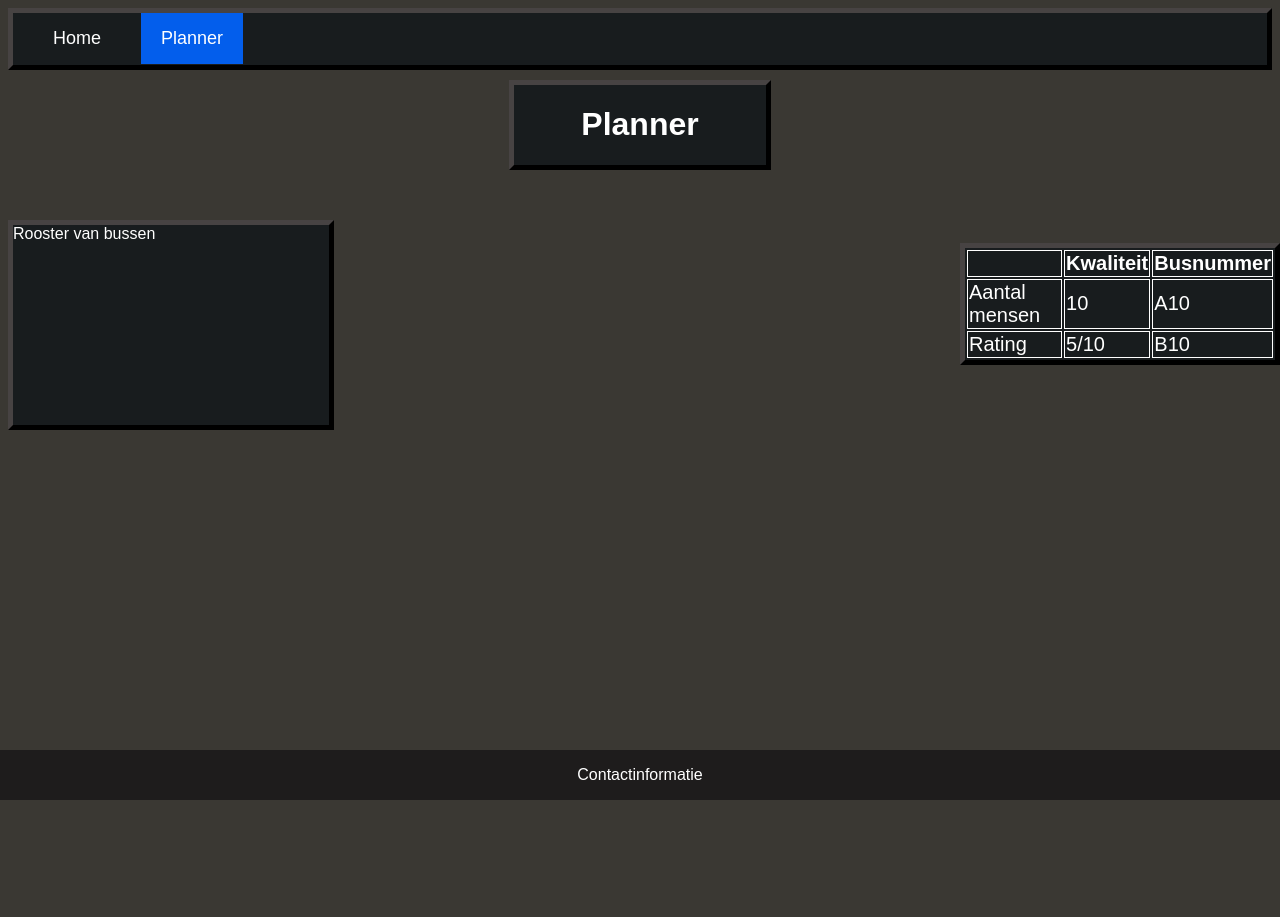
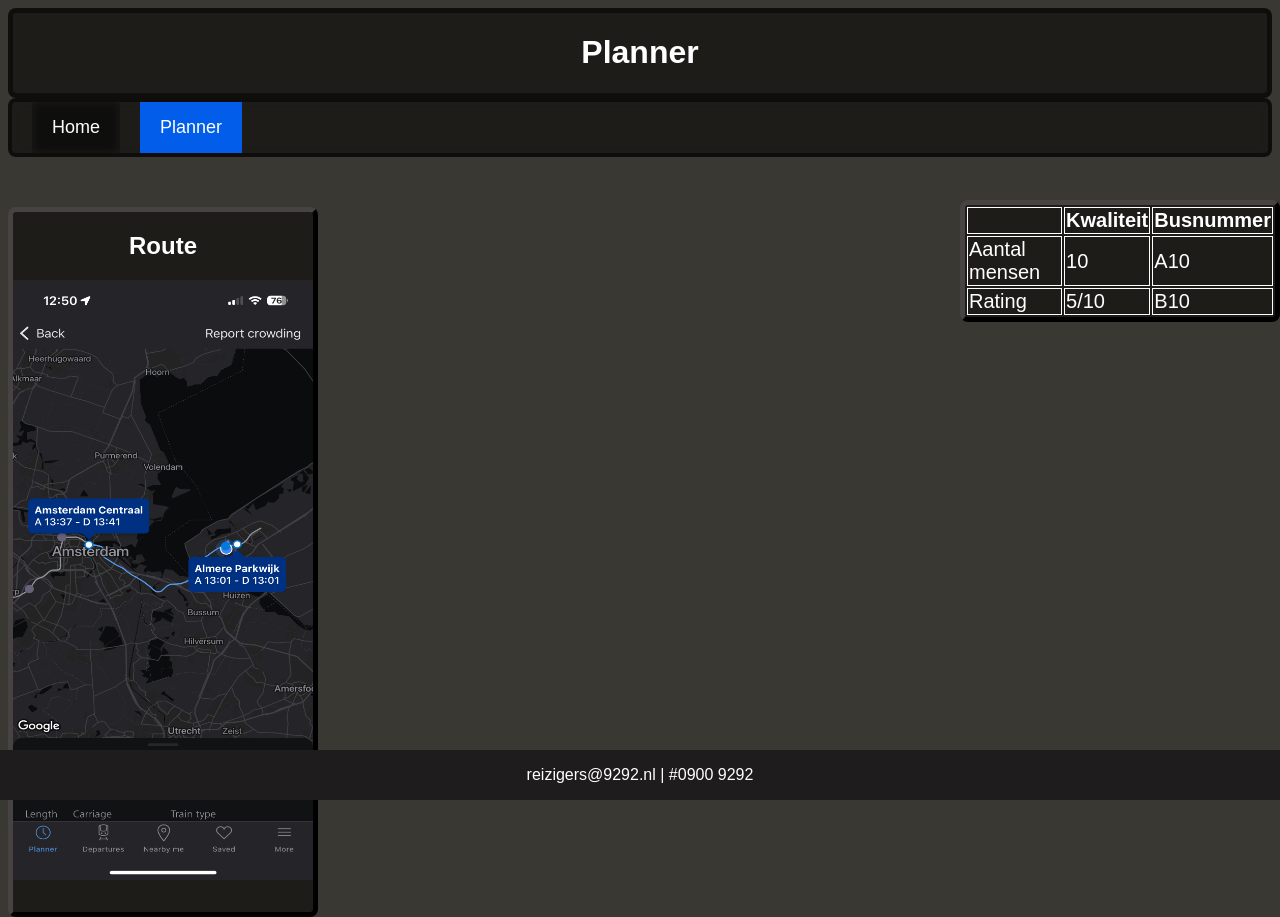
Before and after one commit to Ryan-wdh/sandbox, a plain HTML site: page index.html in a window 1280 px wide. Shown: the top 917 px of the page. Before the commit the page ends 800 px from the top, so only its background shows below. Drawn offline with Linux system fonts and the light colour scheme.

Commit message:
initial commit

```diff
--- /dev/null
+++ b/index.css
@@ -0,0 +1,51 @@
+body {height: 2000px; background-color: #3a3833;color: white;font-family: Arial, Helvetica, sans-serif;}
+h1 {text-align: center;}
+h2 {text-align: center;}
+.myDiv {
+    border: 5px outset #474343;
+    background: rgba(0, 0, 0, .5);
+    top: 0px;
+    border-radius: 8px;
+}
+.titleDiv {
+    border: 5px solid #0000007F;
+    background: rgba(0, 0, 0, .5);
+    top: 0px;
+    border-radius: 8px;
+}
+th, td {
+    border:1px solid white;
+}
+footer {
+    position: fixed;
+    left: 0;
+    bottom: 0;
+    width: 100%;
+    background-color: #1e1c1c;
+    text-align: center;
+}
+.headerDiv {
+    border: 4px solid #0000007F;
+    background: rgba(0, 0, 0, .5);
+    backdrop-filter: blur(5px);
+    height: 51.142px;
+    margin-bottom: 10px;
+    position: sticky;
+    top: 0px;
+    border-radius: 8px;
+
+}
+.headerDiv a {
+    float: left;
+    color: white;
+    text-align: center;
+    padding: 15px 20px;
+    text-decoration: none;
+    backdrop-filter: blur(5px);
+    font-size: 18px;
+    margin-left: 20px;
+<!-- text-shadow: 0 0 3px white; -->
+}
+a:hover {
+    background-color: #2ea4f9;
+}
--- a/index.html
+++ b/index.html
@@ -3,62 +3,22 @@
 <head>
     <meta charset="UTF-8">
     <title>Planner</title>
+    <link rel="stylesheet" href="index.css">
 </head>
-<style>
-    body {background-color: #3a3833;         color: white;;font-family: Arial, Helvetica, sans-serif;}
-    h1 {text-align: center;}
-    .myDiv {
-        border: 5px outset #474343;
-        background-color: #181c1e;
-    }
-    th, td {
-        border:1px solid white;
-    }
-    footer {
-        position: fixed;
-        left: 0;
-        bottom: 0;
-        width: 100%;
-        background-color: #1e1c1c;
-        text-align: center;
-    }
-    .headerDiv {
-        border: 5px outset #474343;
-        background-color: #181c1e;
-        backdrop-filter: blur(5px);
-        height: 52px;
-        margin-bottom: 10px;
-        position: sticky;
-        top: 0px;
-
-    }
-    .headerDiv a {
-        float: left;
-        color: white;
-        text-align: center;
-        padding: 15px 20px;
-        text-decoration: none;
-        font-size: 18px;
-        margin-left: 20px;
-    <!-- text-shadow: 0 0 3px white; -->
-    }
-    a:hover {
-        background-color: #2ea4f9;
-    }
-</style>
 <body>
+<div style="max-width: 100%; margin-left: auto; margin-right: auto;" class="titleDiv">
+    <h1>Planner</h1>
+</div>
 <div class= "headerDiv">
     <header>
         <a href="home.html">Home</a>
         <a style="background: #0360F1F9;" href="index.html">Planner</a>
     </header>
 </div>
-<div style="  max-width: 20%; margin-left: auto; margin-right: auto;" class="myDiv">
-    <h1>Planner</h1>
-</div>
-<div class="myDiv" style="height: 200px; width: 25%; margin-bottom: 50px; margin-top: 50px;">
-Rooster van bussen
-    <div class="myDiv" style="position: absolute; left: 75%;">
+<div class="myDiv" style="width: 300px; height:700px; margin-bottom: 50px; margin-top: 50px;">
+    <h2>Route</h2>
+    <img style="width: 300px; height:600px;" src="busss.png" alt="bus map">
+    <div class="myDiv" style="margin-top: 200px; position: absolute; left: 75%;">
     <table style="width:100%; font-size: 20px;">
         <tr>
             <th></th>
@@ -80,7 +40,7 @@ Rooster van bussen
     </div>
 </div>
 <footer>
-<p>Contactinformatie</p>
+<p>reizigers@9292.nl | #0900 9292</p>
 </footer>
 </body>
 </html>
```
Also changed, not shown: home.html (+7 -26 lines), busss.png (added).
